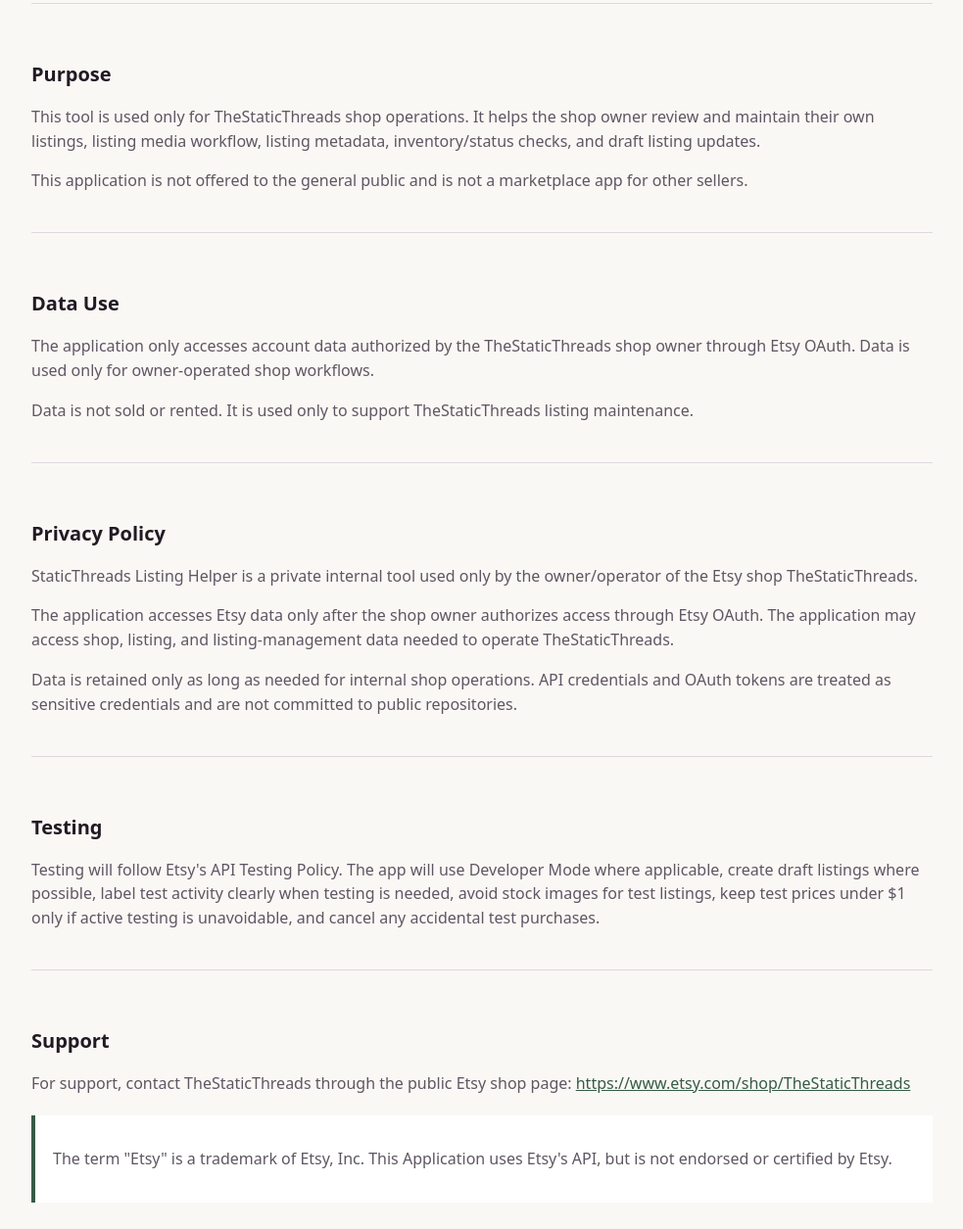
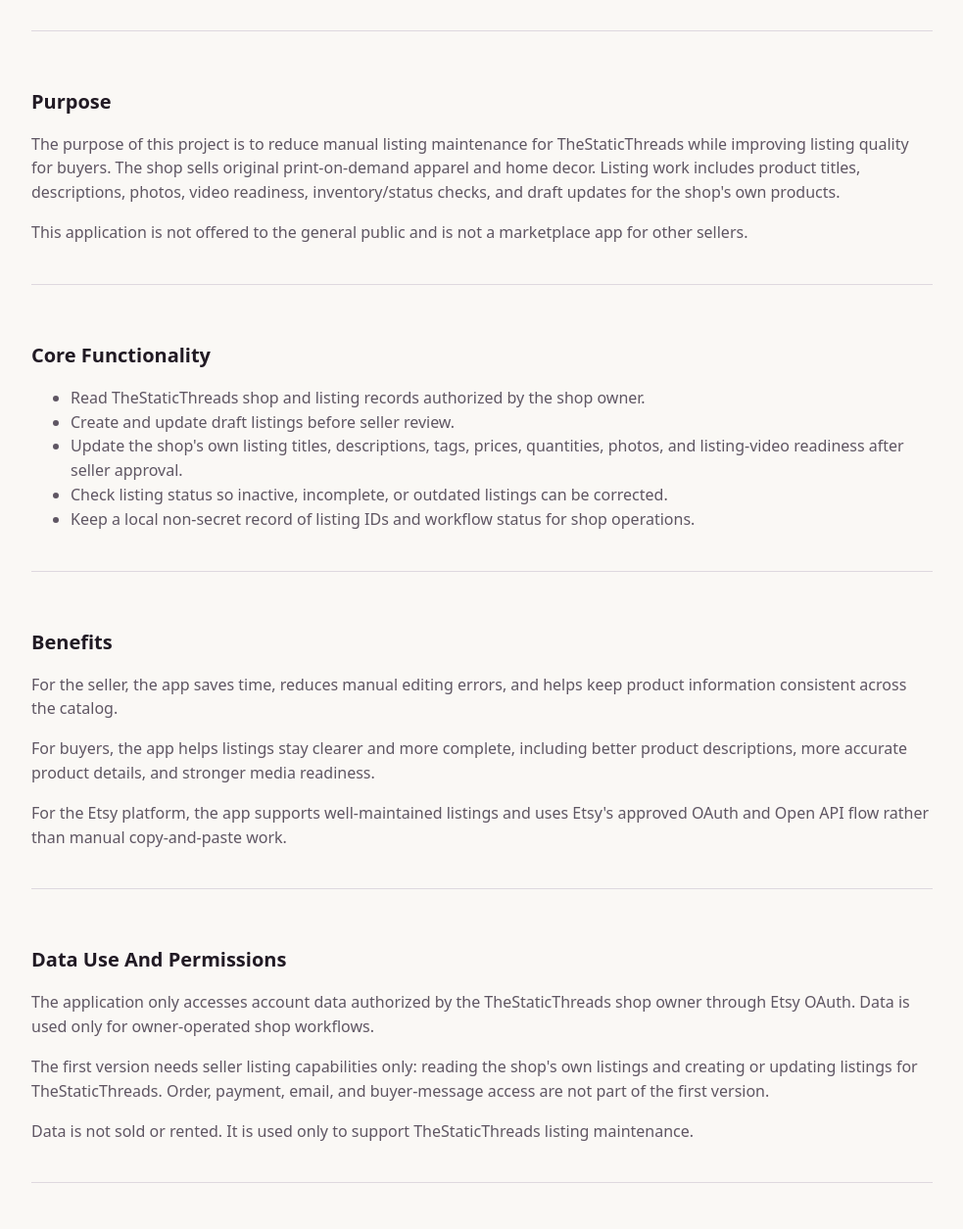
Before and after one commit to OGMIIR/thestaticthreads-shop-ops, a plain HTML site: page index.html in a window 1280 px wide. Shown: the part 259-1514 px from the top of the page at 98% size, without its empty margins (148-1131 px from the left). Drawn offline with Linux system fonts and the light colour scheme.

Commit message:
Expand Etsy API use case

```diff
--- a/index.html
+++ b/index.html
@@ -71,19 +71,38 @@
   <main>
     <header>
       <h1>StaticThreads Listing Helper</h1>
-      <p class="summary">StaticThreads Listing Helper is a private seller tool used by the owner/operator of TheStaticThreads to manage their own Etsy shop listings and listing workflow.</p>
+      <p class="summary">StaticThreads Listing Helper is a private seller tool used by the owner/operator of TheStaticThreads to keep the shop's Etsy listings accurate, complete, and ready for buyers.</p>
       <p>Public shop: <a href="https://www.etsy.com/shop/TheStaticThreads">TheStaticThreads on Etsy</a></p>
     </header>
 
     <section>
       <h2>Purpose</h2>
-      <p>This tool is used only for TheStaticThreads shop operations. It helps the shop owner review and maintain their own listings, listing media workflow, listing metadata, inventory/status checks, and draft listing updates.</p>
+      <p>The purpose of this project is to reduce manual listing maintenance for TheStaticThreads while improving listing quality for buyers. The shop sells original print-on-demand apparel and home decor. Listing work includes product titles, descriptions, photos, video readiness, inventory/status checks, and draft updates for the shop's own products.</p>
       <p>This application is not offered to the general public and is not a marketplace app for other sellers.</p>
     </section>
 
     <section>
-      <h2>Data Use</h2>
+      <h2>Core Functionality</h2>
+      <ul>
+        <li>Read TheStaticThreads shop and listing records authorized by the shop owner.</li>
+        <li>Create and update draft listings before seller review.</li>
+        <li>Update the shop's own listing titles, descriptions, tags, prices, quantities, photos, and listing-video readiness after seller approval.</li>
+        <li>Check listing status so inactive, incomplete, or outdated listings can be corrected.</li>
+        <li>Keep a local non-secret record of listing IDs and workflow status for shop operations.</li>
+      </ul>
+    </section>
+
+    <section>
+      <h2>Benefits</h2>
+      <p>For the seller, the app saves time, reduces manual editing errors, and helps keep product information consistent across the catalog.</p>
+      <p>For buyers, the app helps listings stay clearer and more complete, including better product descriptions, more accurate product details, and stronger media readiness.</p>
+      <p>For the Etsy platform, the app supports well-maintained listings and uses Etsy's approved OAuth and Open API flow rather than manual copy-and-paste work.</p>
+    </section>
+
+    <section>
+      <h2>Data Use And Permissions</h2>
       <p>The application only accesses account data authorized by the TheStaticThreads shop owner through Etsy OAuth. Data is used only for owner-operated shop workflows.</p>
+      <p>The first version needs seller listing capabilities only: reading the shop's own listings and creating or updating listings for TheStaticThreads. Order, payment, email, and buyer-message access are not part of the first version.</p>
       <p>Data is not sold or rented. It is used only to support TheStaticThreads listing maintenance.</p>
     </section>
 
```
